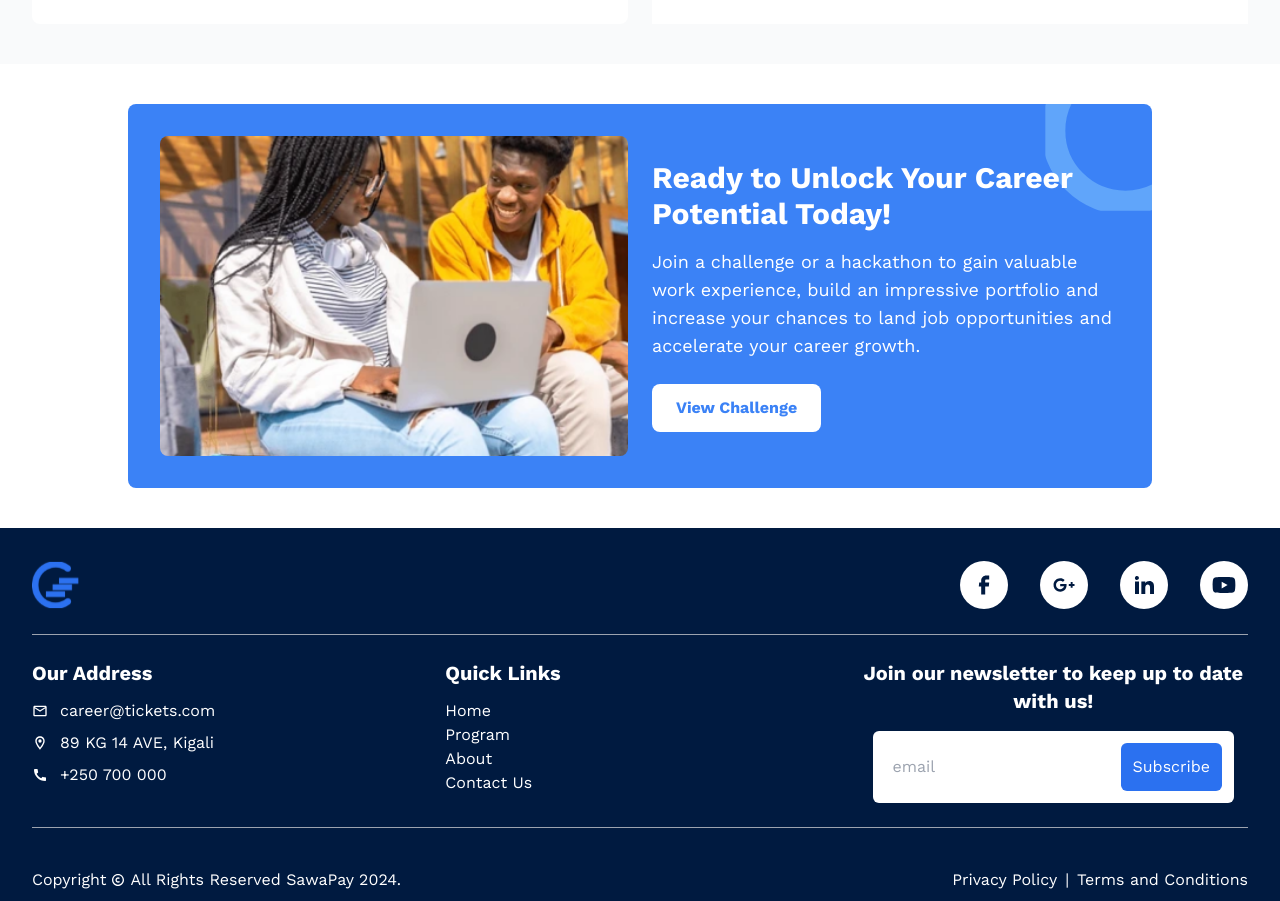
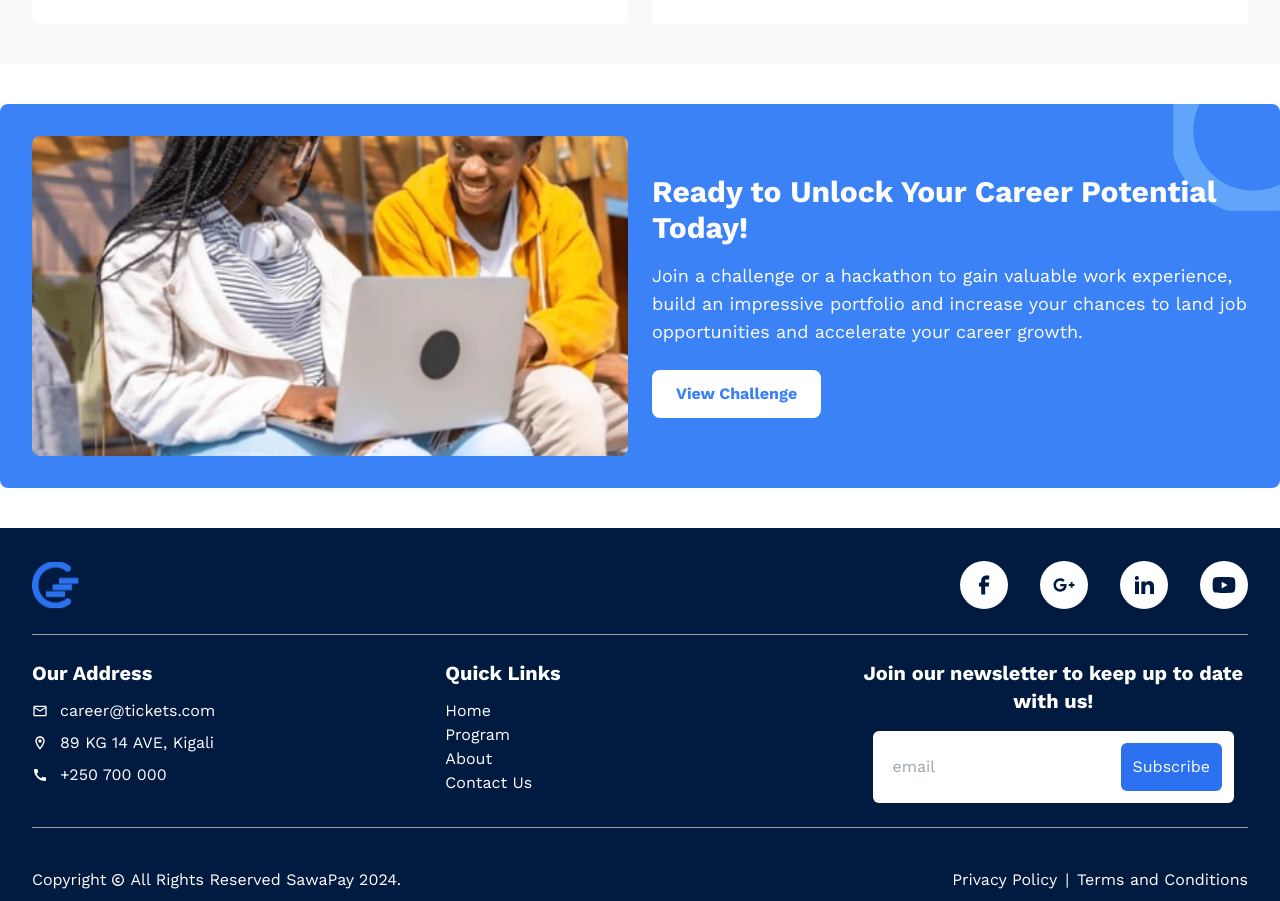
Before and after one commit to AbayoHJovin/Umurava, a Next.js app: page /landing in a window 1280 px wide. Shown: the part 5311-6212 px from the top of the page. Built offline with nearby package versions, Linux system fonts and the light colour scheme.

Commit message:
smalling

```diff
--- a/src/app/landing/CareerComponent.tsx
+++ b/src/app/landing/CareerComponent.tsx
@@ -3,7 +3,9 @@ import Image from "next/image";
 
 export default function CareerComponent() {
   return (
-    <div className={`relative bg-blue-500 ${workSans.className} container text-white p-6 md:p-8 rounded-lg mx-auto overflow-hidden h-auto`}>
+    <div
+      className={`relative bg-blue-500 ${workSans.className} text-white p-6 md:p-8 rounded-lg mx-auto overflow-hidden h-auto max-w-7xl my-6`}
+    >
       <div className="absolute inset-0 pointer-events-none">
         <svg
           className="absolute top-0 right-0 w-40 h-40 text-blue-400 transform translate-x-1/3 -translate-y-1/3"
--- a/src/app/landing/Hero.tsx
+++ b/src/app/landing/Hero.tsx
@@ -6,7 +6,6 @@ export default function HeroSection() {
     <div
       className={`flex flex-col xmd:flex-row items-center justify-evenly min-h-[85vh] mb-10 space-y-6 sm:space-y-0 sm:space-x-10 px-4 bg-white ${workSans.className}`}
     >
-      {/* Background image on small screens */}
       <div
         className="absolute inset-0 xmd:hidden"
         style={{
```
